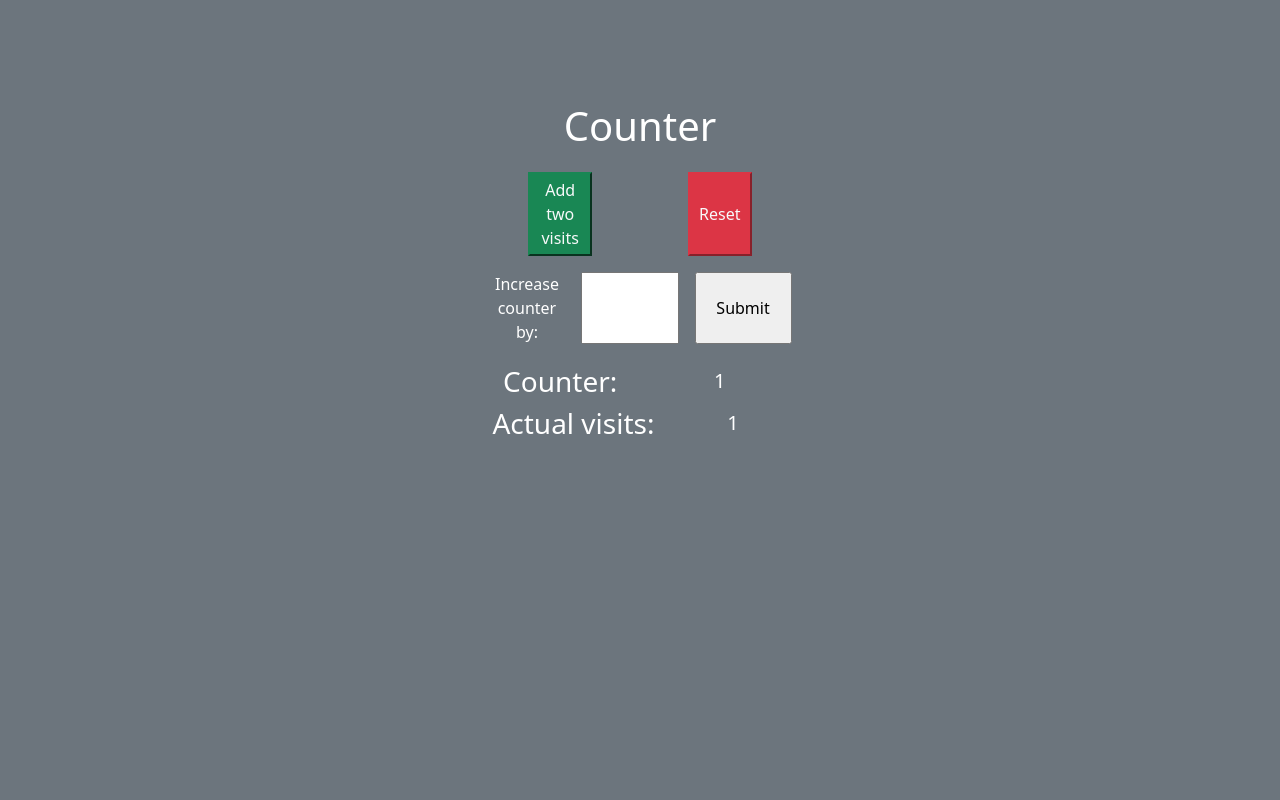
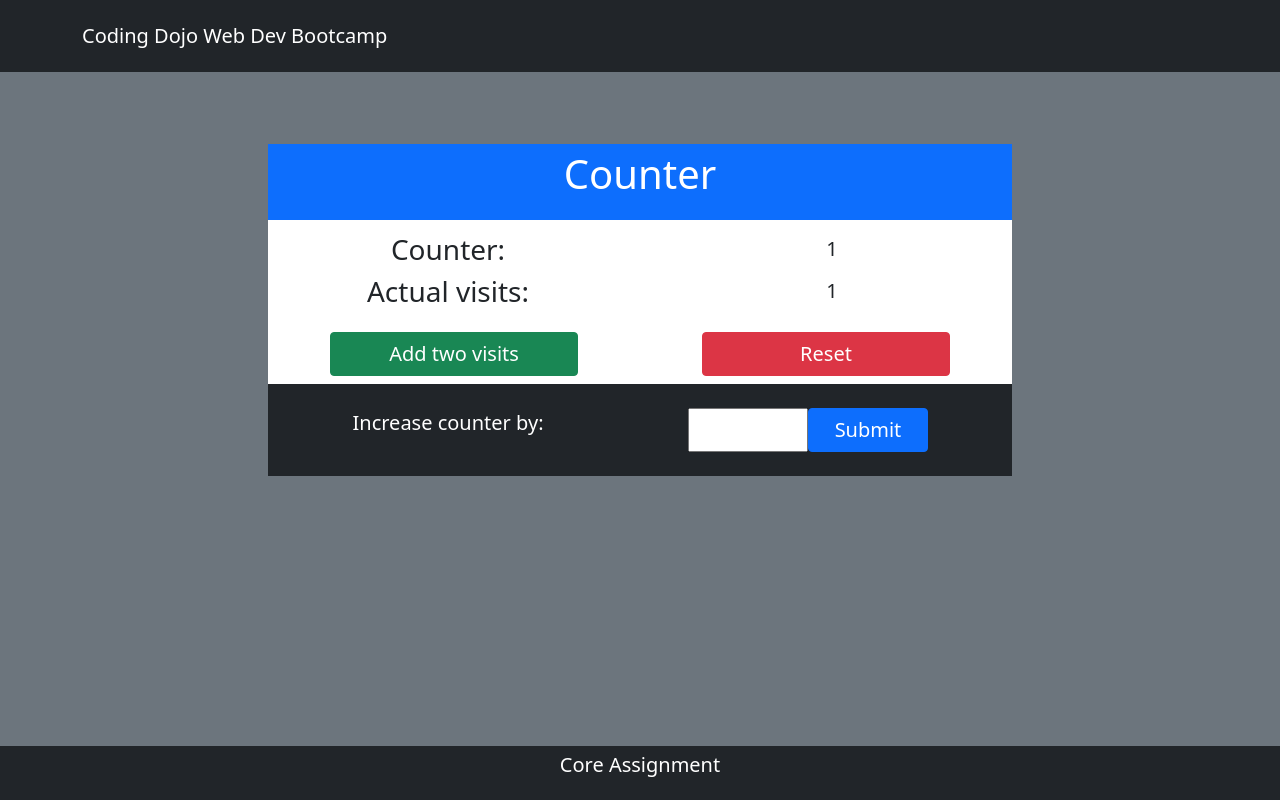
Before and after one commit to ruizqa/counter, a Flask app: page / in a window 1280 px wide. Run offline with Flask 2, Linux system fonts and the light colour scheme.

Commit message:
Styling changes made

```diff
--- a/server.py
+++ b/server.py
@@ -18,7 +18,7 @@ def visits():
 
     return render_template("index.html")
 
-@app.route('/destroy_session')
+@app.route('/destroy')
 def destroy():
     session.pop('visits', None)
     session.pop('counter',None)
--- a/templates/index.html
+++ b/templates/index.html
@@ -9,28 +9,53 @@
         <link href="https://cdn.jsdelivr.net/npm/bootstrap@5.1.1/dist/css/bootstrap.min.css" rel="stylesheet" integrity="sha384-F3w7mX95PdgyTmZZMECAngseQB83DfGTowi0iMjiWaeVhAn4FJkqJByhZMI3AhiU" crossorigin="anonymous">
     </head>
     <body class="bg-secondary my-5 py-5">
-        <section class="row d-flex justify-content-center">
-            <div class="container mx-5 px-5 text-center horizontal-center bg-secondary" style="width:30%" >
-                <p class="fs-1 bg-secondary text-white">Counter</p>
-                <div class="row d-flex justify-content-center my-3 bg-secondary">
-                    <button class="col btn-success mx-5 p-1"><a class="link-light text-decoration-none" href = "{{url_for('add2')}}">Add two visits </a></button>
-                    <button class="col btn-danger mx-5 p-1 "> <a class="link-light text-decoration-none" href = "{{url_for('destroy')}}">Reset</a></button>
+        <nav class="navbar navbar-expand-lg bg-dark navbar-dark py-3 fixed-top">
+            <div class="container">
+              <a href="#" class="navbar-brand">Coding Dojo Web Dev Bootcamp</a>
+            </div>
+        </nav>
+
+        <section class="py-4"></section>
+
+        <section>
+
+            <div class="container">
+                <div class="col-md-8 offset-md-2 bg-primary text-center">
+                    <p class="fs-1 text-white">Counter</p>
+                    <div class="bg-white text-dark text-center m-auto py-2">
+                        <div class="row align-items-center">
+                            <div class="col fs-3">Counter:</div>
+                            <div class="col fs-5">{{session['visits'] + session['counter']}}</div>
+                        </div>
+                        <div class="row align-items-center">
+                            <div class="col fs-3 text-nowrap">Actual visits:</div>
+                            <div class="col fs-5">{{session['visits']}}</div>
+                        </div>
+
+                    </div>
+                    <div class="row g-1 bg-white m-auto py-2 px-0">
+                        <a class="fs-5 col-lg-4 offset-lg-1 btn btn-success" href = "/add2">Add two visits </a>
+                        <a class="fs-5 col-lg-4 offset-lg-2 btn btn-danger" href = "/destroy">Reset</a>
+                    </div>
+                    <div class="row bg-dark m-auto py-4">
+                        <form action='/checkout' method='post' class="row">
+                            <label for="name" class="fs-5 col-lg-4 offset-lg-1 text-white">Increase counter by:</label>
+                            <input type="number" name="number" class="fs-5 col-lg-2 offset-lg-2">
+                            <input type="submit" class="btn btn-primary fs-5 col-lg-2">
+                        </form>
+                    </div>
                 </div>
-                <form action='/checkout' method='post' class= "bg-secondary my-3 row d-flex justify-content-between">
-                    <label for="name" class="col text-white">Increase counter by:</label>
-                    <input type="number" name="number" class="col mx-2">
-                    <input type="submit" class="col mx-2">
-                </form>
 
-                <div class="row d-flex align-items-center my-3 bg-secondary text-white">
-                    <div class="col fs-3">Counter:</div>
-                    <div class="col fs-5">{{session['visits'] + session['counter']}}</div>
-                    <div class="col fs-3 text-nowrap">Actual visits:</div>
-                    <div class="col fs-5">{{session['visits']}}</div>
-                </div>
 
             </div>
         </section>
+
+
+        <footer class="col-12 p-1 bg-dark text-white text-center position-fixed bottom-0">
+            <div class="container">
+              <p class="lead">Core Assignment</p>
+            </div>
+          </footer>
 
         <script src="https://cdn.jsdelivr.net/npm/bootstrap@5.1.1/dist/js/bootstrap.bundle.min.js" integrity="sha384-/bQdsTh/da6pkI1MST/rWKFNjaCP5gBSY4sEBT38Q/9RBh9AH40zEOg7Hlq2THRZ" crossorigin="anonymous"></script>
 
```
